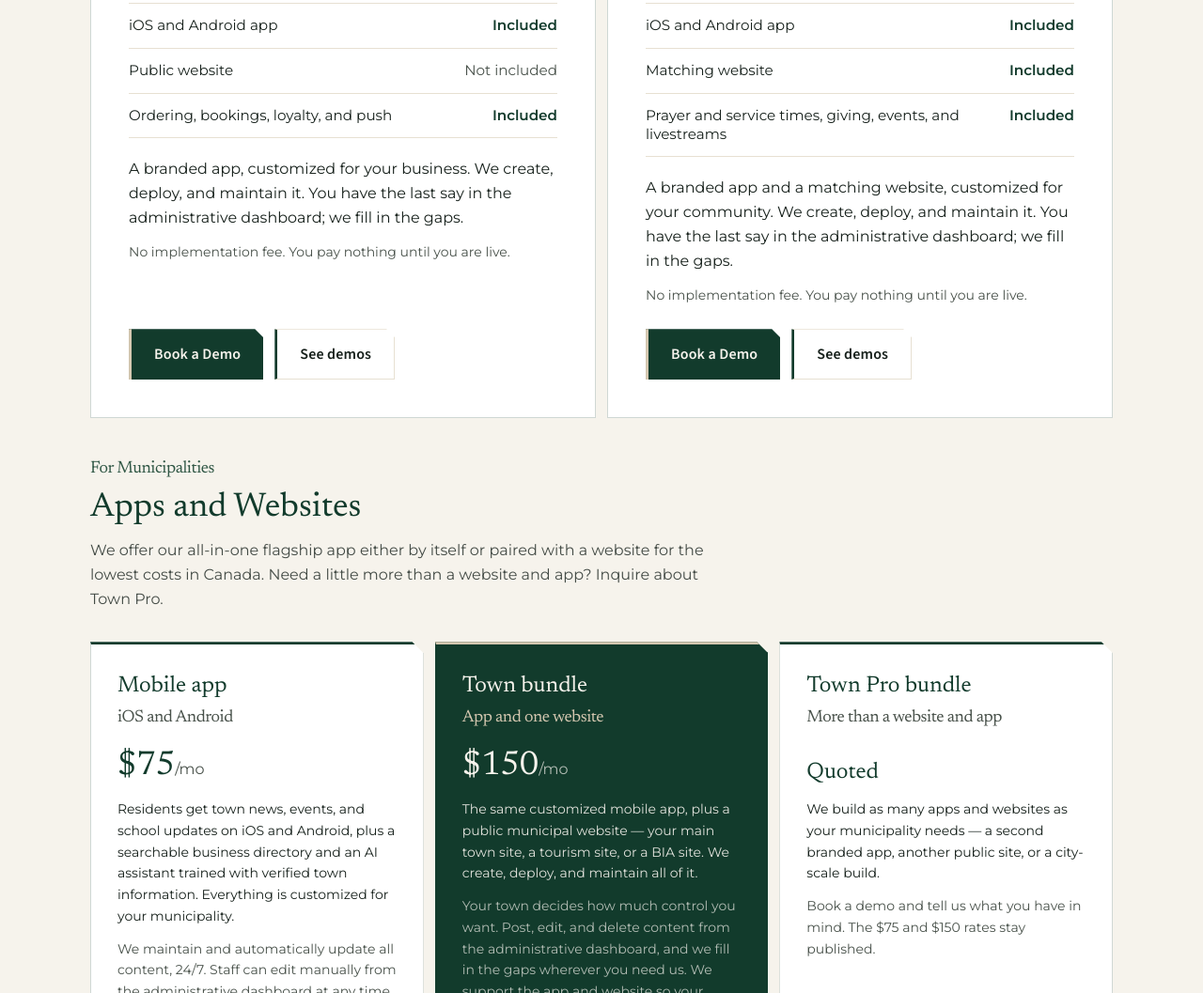
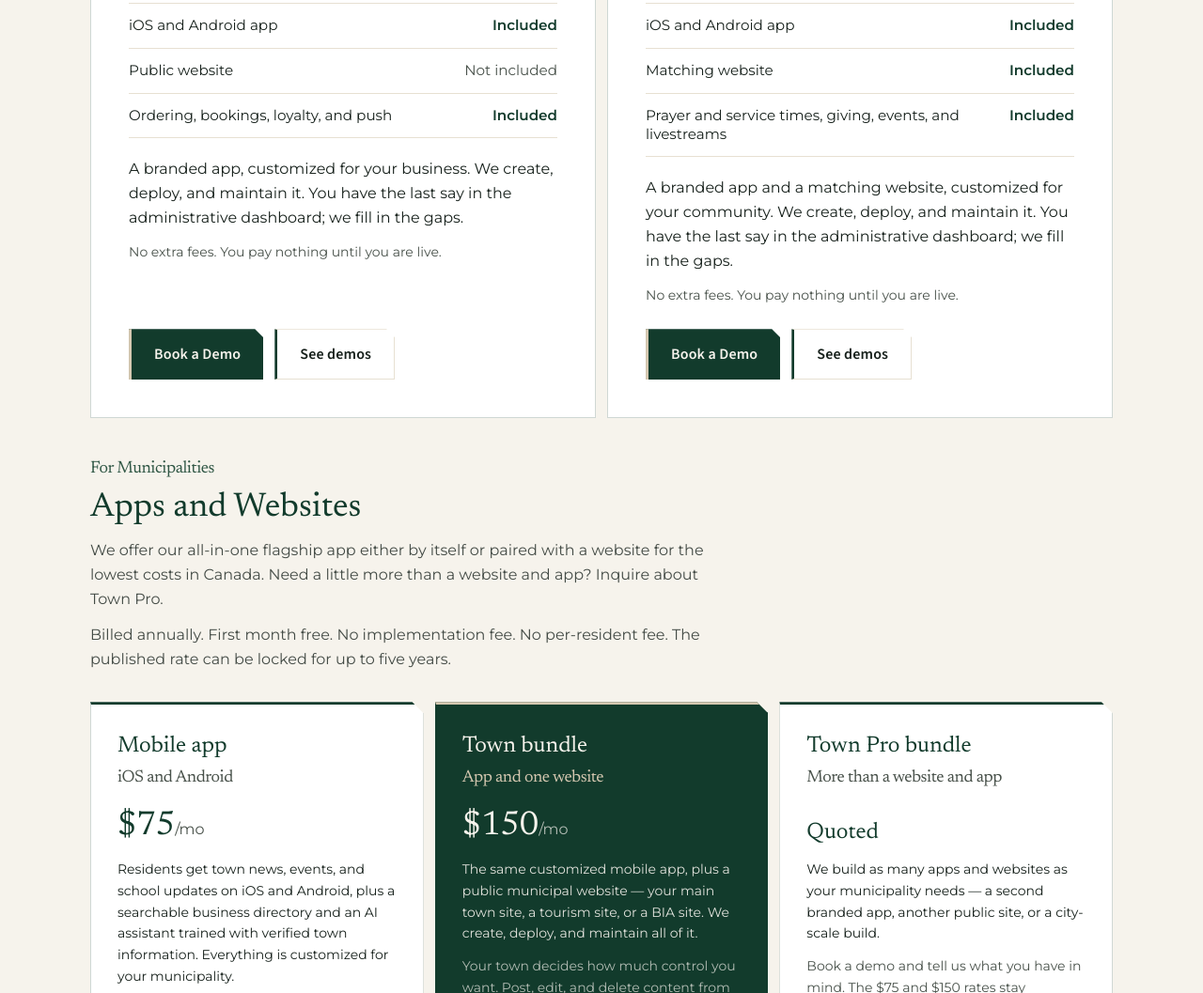
Before and after one commit to localgovy/localgovysite, a website: page pricing/index.html in a window 1280 px wide. Shown: the part 1796-2853 px from the top of the page at 94% size. Drawn offline with Linux system fonts and the light colour scheme.

Commit message:
Add rate-lock note and clarify pricing text
Add a sentence informing customers that the published rate can be locked for up to five years to municipal and pricing pages. Also clarify pricing copy in pricing/index.html by changing "No implementation fee. You pay nothing until you are live." to "No extra fees. You pay nothing until you are live." Files updated: municipal/index.html, municipal/towns/index.html, municipal/web/index.html, pricing/index.html.

```diff
--- a/pricing/index.html
+++ b/pricing/index.html
@@ -265,7 +265,7 @@
           </div>
         </dl>
         <p class="mt-5 text-ink leading-relaxed">A branded app, customized for your business. We create, deploy, and maintain it. You have the last say in the administrative dashboard; we fill in the gaps.</p>
-        <p class="mt-3 text-sm text-sub leading-relaxed">No implementation fee. You pay nothing until you are live.</p>
+        <p class="mt-3 text-sm text-sub leading-relaxed">No extra fees. You pay nothing until you are live.</p>
         <div class="mt-8 flex flex-wrap gap-3 mt-auto pt-6">
           <a href="/demo/?type=retail" class="px-6 py-3.5 btn btn-primary">Book a Demo</a>
           <a href="/business/" class="px-6 py-3.5 btn btn-secondary">See demos</a>
@@ -292,7 +292,7 @@
           </div>
         </dl>
         <p class="mt-5 text-ink leading-relaxed">A branded app and a matching website, customized for your community. We create, deploy, and maintain it. You have the last say in the administrative dashboard; we fill in the gaps.</p>
-        <p class="mt-3 text-sm text-sub leading-relaxed">No implementation fee. You pay nothing until you are live.</p>
+        <p class="mt-3 text-sm text-sub leading-relaxed">No extra fees. You pay nothing until you are live.</p>
         <div class="mt-8 flex flex-wrap gap-3 mt-auto pt-6">
           <a href="/demo/?type=faith" class="px-6 py-3.5 btn btn-primary">Book a Demo</a>
           <a href="/religion/" class="px-6 py-3.5 btn btn-secondary">See demos</a>
@@ -304,6 +304,7 @@
       <p class="font-serif text-lg text-gold tracking-tight">For Municipalities</p>
       <h2 class="mt-2 font-serif text-3xl md:text-4xl text-brand">Apps and Websites</h2>
       <p class="mt-3 max-w-2xl text-ink/80 leading-relaxed">We offer our all-in-one flagship app either by itself or paired with a website for the lowest costs in Canada. Need a little more than a website and app? Inquire about Town Pro.</p>
+      <p class="mt-3 max-w-2xl text-ink/80 leading-relaxed">Billed annually. First month free. No implementation fee. No per-resident fee. The published rate can be locked for up to five years.</p>
       <div class="mt-8 grid md:grid-cols-3 gap-3">
         <div class="price-col">
           <h3 class="font-serif text-2xl text-brand">Mobile app</h3>
```
Also changed, not shown: municipal/index.html (+1 -1 lines), municipal/towns/index.html (+1 -1 lines), municipal/web/index.html (+1 -1 lines).
